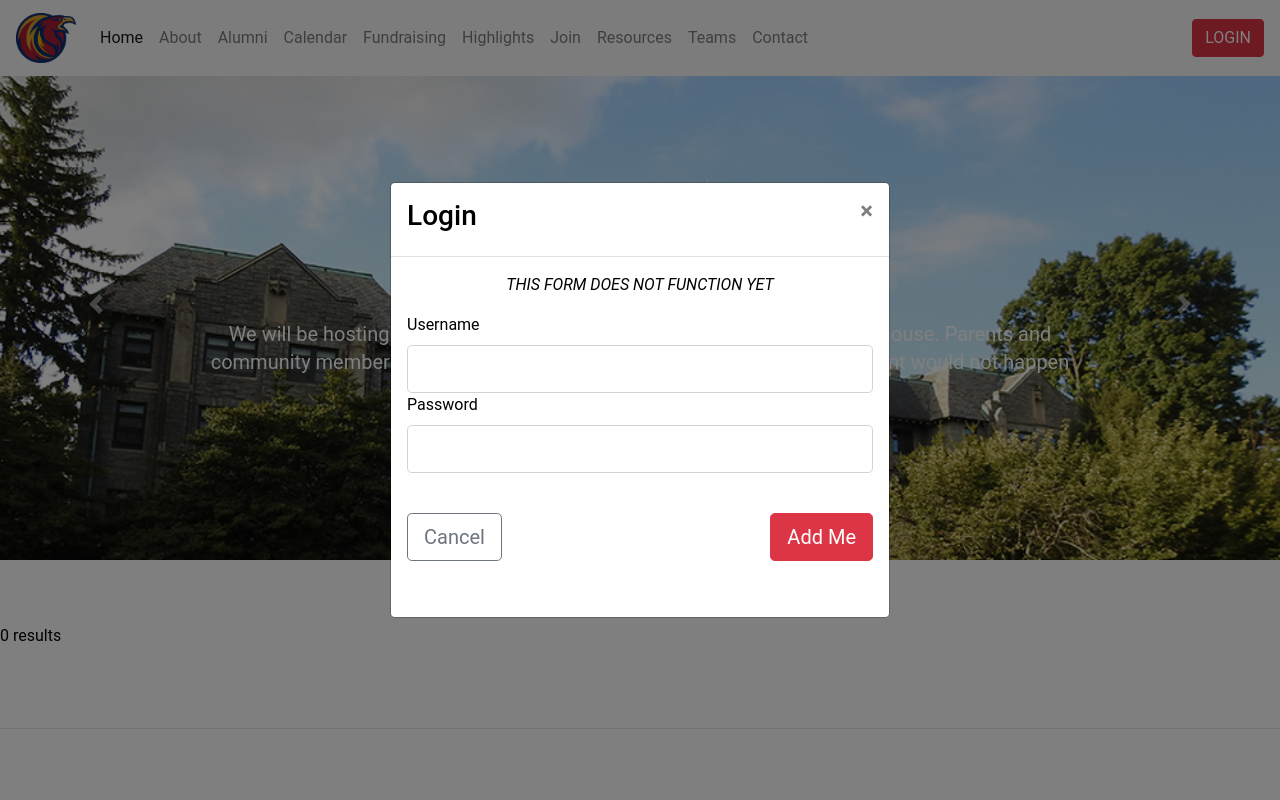
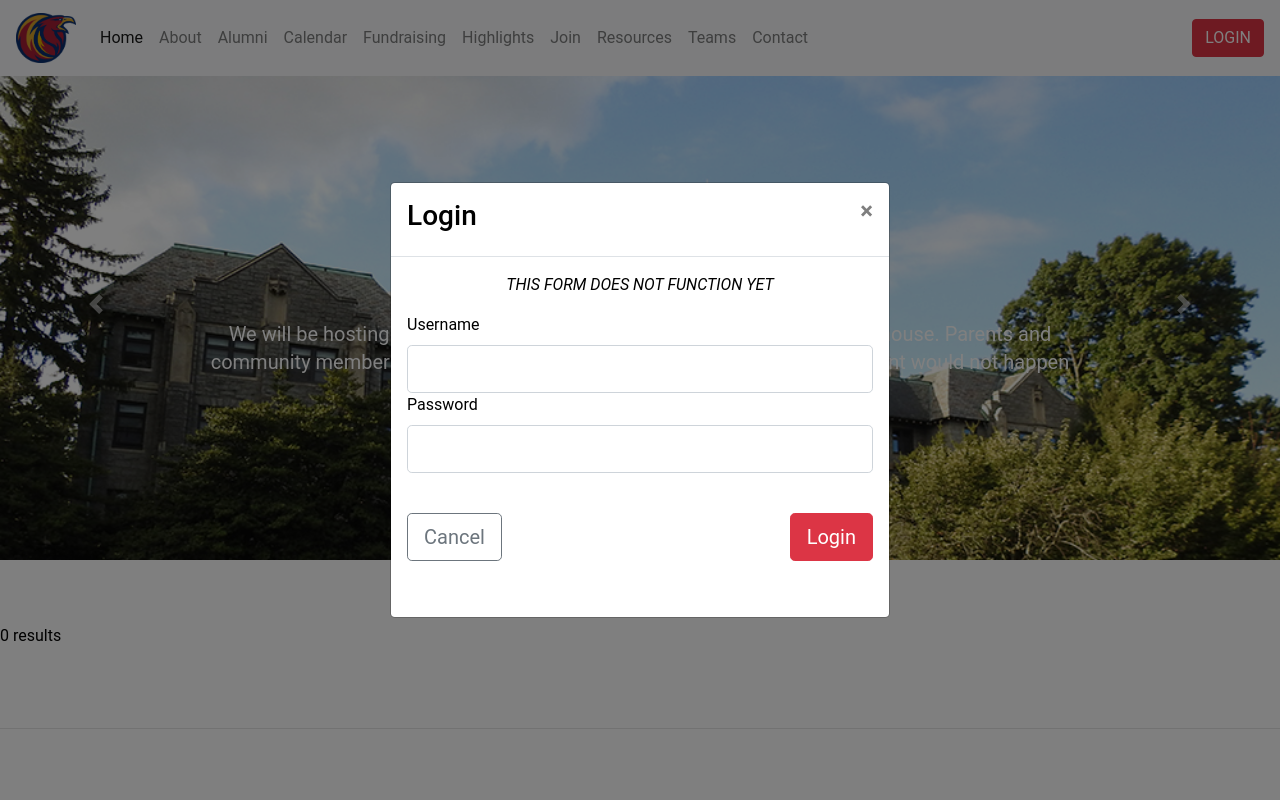
Before and after one commit to bpetcaugh/roboticswebHGP, a PHP site: page /index.php in a window 1280 px wide, after a click on "LOGIN". Run offline with PHP 8.4, Linux system fonts and the light colour scheme; data that the repository does not hold is empty.

Commit message:
Changed some wording in WORKING login modal

```diff
--- a/navbar.php
+++ b/navbar.php
@@ -65,7 +65,7 @@
                     </div>
                     <div class="form-group py-4">
                         <button class="btn btn-outline-secondary btn-lg" data-dismiss="modal" aria-hidden="true">Cancel</button>
-                        <button type="submit" class="btn btn-danger btn-lg float-right" id="btnLogin">Add Me</button>
+                        <button type="submit" class="btn btn-danger btn-lg float-right" id="btnLogin">Login</button>
                     </div>
                 </form>
             </div>
```
